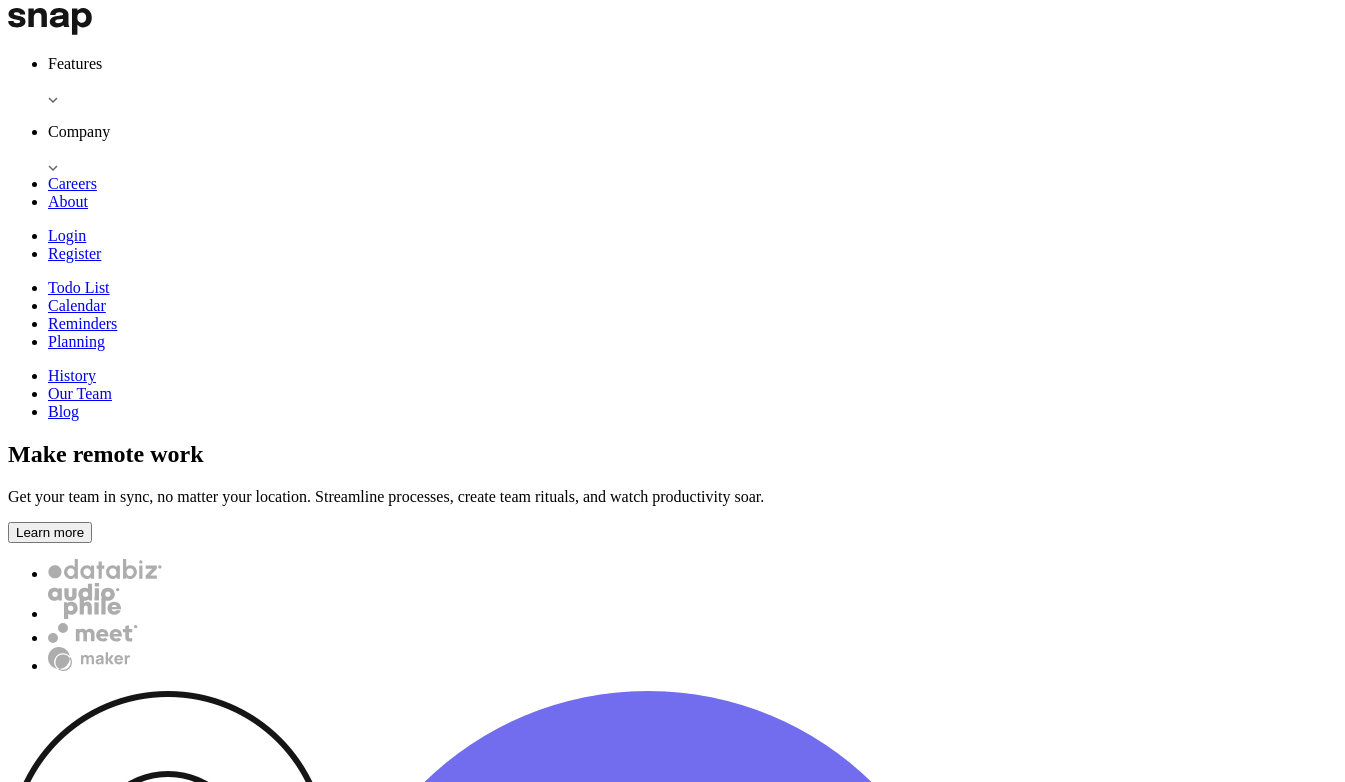
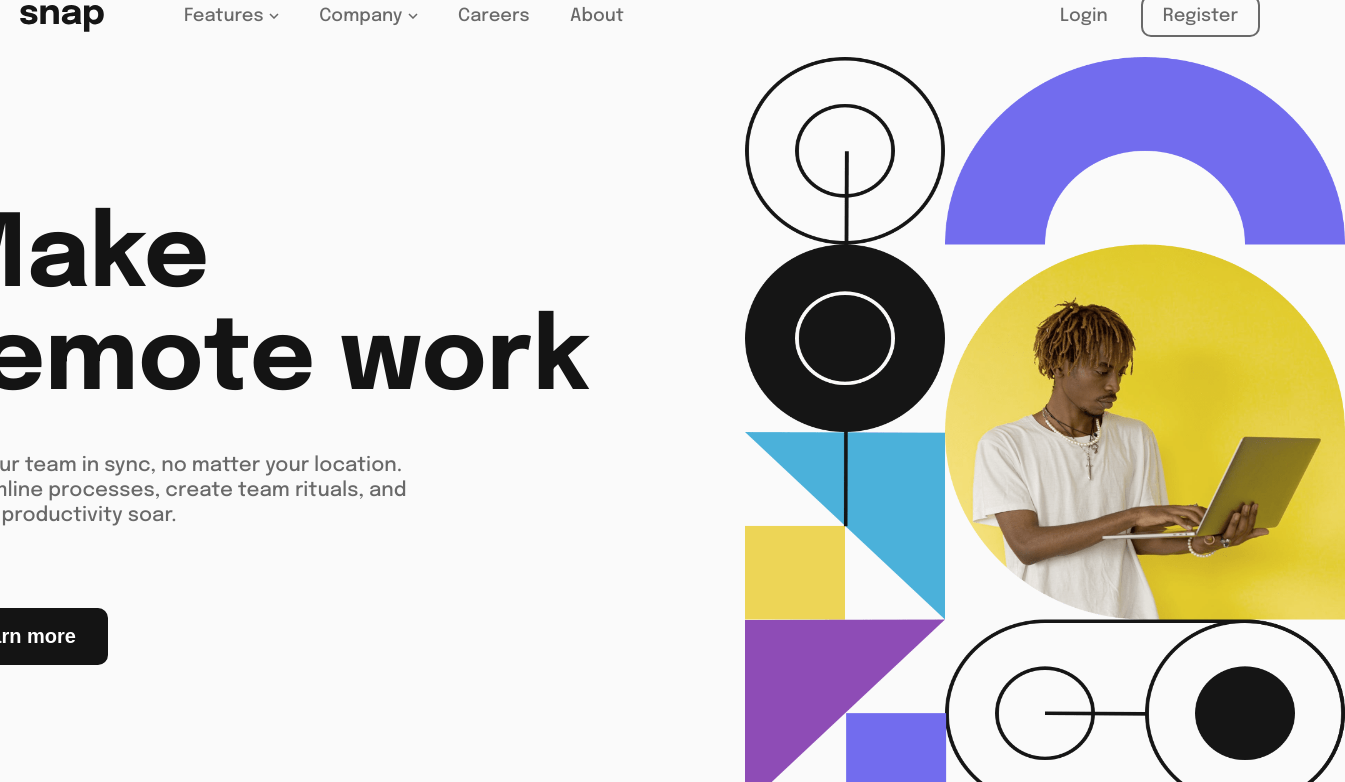
Before and after one commit to DarkPsycho0/intro-section-with-dropdown-navigation, a plain HTML site: page index.html in a window 1280 px wide. Shown: the top 782 px of the page, 1345 px wide, since content can reach past the window. Drawn offline with Linux system fonts and the light colour scheme.

Commit message:
style pronto

```diff
--- a/index.html
+++ b/index.html
@@ -18,6 +18,7 @@
             <a href="#">
                 <img src="./src/images/logo.svg" alt="logo">
             </a>
+            <div>
                 <nav>
                     <ul class="menu">
                         <li class="menu-item">
@@ -36,11 +37,24 @@
                     <li><a href="#">Login</a></li>
                     <li><a href="#">Register</a></li>
                 </ul>
+            </div>
             <ul class="features-toggle none">
-                <li><a href="#">Todo List</a></li>
-                <li><a href="#">Calendar</a></li>
-                <li><a href="#">Reminders</a></li>
-                <li><a href="#">Planning</a></li>
+                <li>
+                    <img src="./src/images/icon-todo.svg" alt="icon Todo">
+                    <a href="#">Todo List</a>
+                </li>
+                <li>
+                    <img src="./src/images/icon-calendar.svg" alt="icon Todo">
+                    <a href="#">Calendar</a>
+                </li>
+                <li>
+                    <img src="./src/images/icon-reminders.svg" alt="icon Todo">
+                    <a href="#">Reminders</a>
+                </li>
+                <li>
+                    <img src="./src/images/icon-planning.svg" alt="icon Todo">
+                    <a href="#">Planning</a>
+                </li>
             </ul>
             <ul class="Company-toggle none">
                 <li><a href="#">History</a></li>
@@ -51,7 +65,7 @@
         <section class="main">
             <div class="info">
                 <h1 class="title">Make remote work</h1>
-                <p class="decription">
+                <p class="description">
                     Get your team in sync, no matter your location. Streamline processes,
                     create team rituals, and watch productivity soar.
                 </p>
@@ -63,7 +77,7 @@
                     <li><img src="./src/images/client-maker.svg" alt="maker"></li>
                 </ul>
             </div>
-            <img src="./src/images/image-hero-desktop.png" alt="hero image">
+            <img class="image" src="./src/images/image-hero-desktop.png" alt="hero image">
         </section>
     </main>
     <script src="./src/js/index.js"></script>
--- a/src/css/reset.css
+++ b/src/css/reset.css
@@ -0,0 +1,12 @@
+*{
+    padding: 0;
+    margin: 0;
+    box-sizing: border-box;
+}
+li{
+    list-style: none;
+}
+a{
+    color: inherit;
+    text-decoration: none;
+}
--- a/src/css/style.css
+++ b/src/css/style.css
@@ -0,0 +1,135 @@
+@import url('https://fonts.googleapis.com/css2?family=Epilogue:wght@500;700&display=swap');
+body{
+    font-family: 'Epilogue', sans-serif;
+    font-size: 18px;
+    background-color: hsl(0, 0%, 98%);
+}
+.container{
+    display: flex;
+    flex-direction: column;
+    justify-content: center;
+    align-items: center;
+    height: 100vh;
+    max-width: 1440px;
+    margin: 0 auto;
+}
+.header{
+    display: flex;
+    width: 100%;
+    margin: 20px 0;
+    color: hsl(0, 0%, 41%);
+    transition: 0.3s ease-in-out;
+}
+.header div{
+    display: flex;
+    justify-content: space-between;
+    width: 100%;
+}
+.header a img{
+    margin: 10px 80px 0 20px;
+}
+.header li{
+    transition: 0.3s ease-in-out;
+}
+.menu{
+    display: flex;
+    width: 440px;
+    justify-content: space-between;
+    align-items: center;
+    height: 100%;
+    cursor: pointer;
+}
+.menu-item{
+    display: flex;
+    align-items: center;
+}
+.menu-item img{
+    height: 6px;
+    margin-left: 5px;
+}
+.login{
+    display: flex;
+    justify-content: space-between;
+    align-items: center;
+    width: 200px;
+    margin-right: 20px;
+}
+.login li:last-child{
+    border: 2px solid hsl(0, 0%, 41%);
+    border-radius: 10px;
+    padding: 10px 20px;
+    transition: 0.3s ease-in-out
+}
+.login li:last-child:hover{
+    border: 2px solid hsl(0, 0%, 8%);
+}
+.features-toggle, .Company-toggle{
+    position: absolute;
+    background-color: hsl(0, 0%, 100%);
+    padding: 20px;
+    border-radius: 10px;
+    box-shadow: 1px 1px 5px hsl(0, 0%, 80%);
+}
+.features-toggle li, .Company-toggle li{
+    margin-bottom: 10px;
+}
+.features-toggle li img{
+    margin-right: 5px;
+}
+.features-toggle{
+    top: 11%;
+    left: 19%;
+}
+.Company-toggle{
+    top: 11%;
+    left: 29%;
+}
+li:hover{
+    color: hsl(0, 0%, 8%);
+}
+.main{
+    display: flex;
+}
+.title{
+    font-size: 100px;
+    color: hsl(0, 0%, 8%);
+    margin-bottom: 40px;
+    width: 670px;
+    margin-top: 150px;
+}
+.main .image{
+    width: 600px;
+    height: 750px;
+    margin-left: 140px;
+}
+.description{
+    color: hsl(0, 0%, 41%);
+    width: 480px;
+    font-size: 20px;
+    line-height: 25px;
+    margin-bottom: 80px;
+}
+.btn{
+    padding: 15px 30px;
+    font-size: 20px;
+    border-radius: 10px;
+    border: 2px solid hsl(0, 0%, 8%);
+    background-color: hsl(0, 0%, 8%);
+    color: hsl(0, 0%, 100%);
+    font-weight: 700;
+    margin-bottom: 120px;
+    transition: 0.3s ease-in;
+    cursor: pointer;
+}
+.btn:hover{
+    background-color: hsl(0, 0%, 98%);
+    color: hsl(0, 0%, 8%);
+}
+.brands{
+    display: flex;
+    max-width: 500px;
+    justify-content: space-between;
+}
+.none{
+    display: none;
+}
```
Lines whose indentation alone changed are shown as unchanged.
